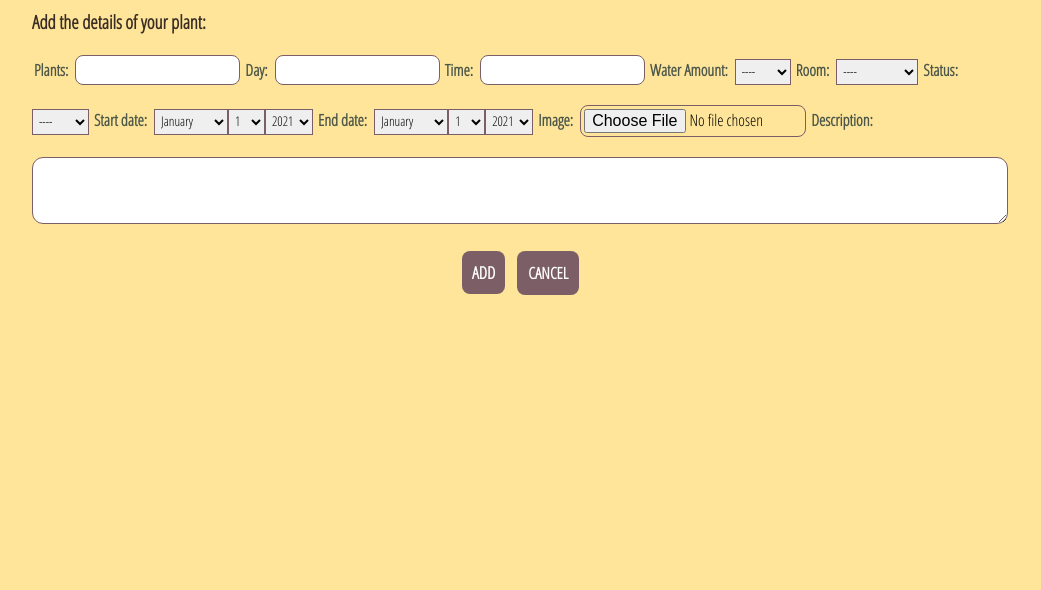
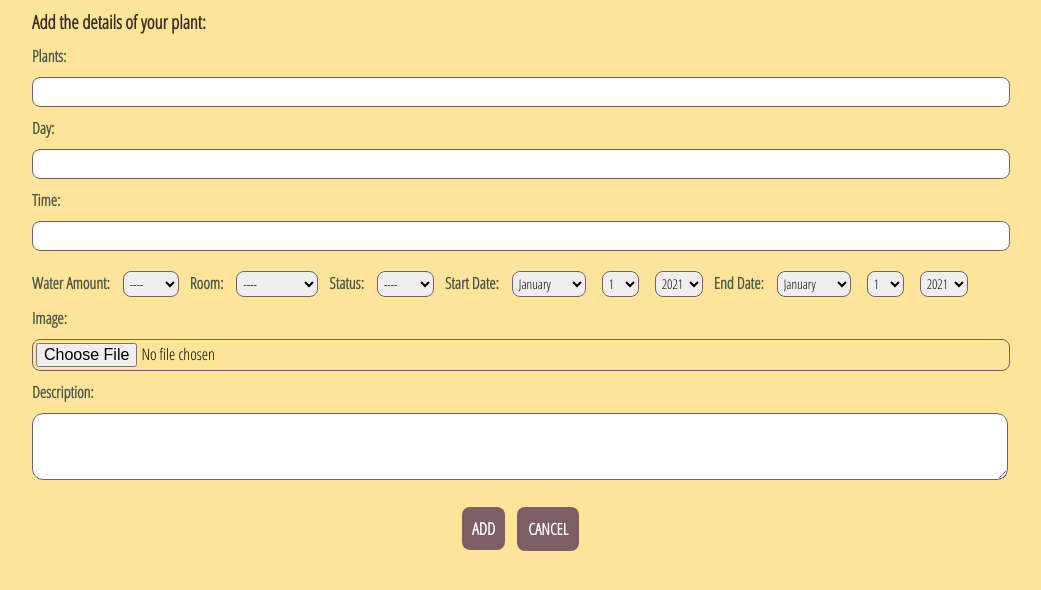
Before and after one commit to MJOSHI5/Water_Plants_Solo_Projects, a Django app: template water_plant_app/templates/add-plant.html in a window 1280 px wide. Shown: the part 83-673 px from the top of the page, without its empty margins (123-1164 px from the left). Run offline with Django 3.2, Linux system fonts and the light colour scheme; the template is opened without the code that fills it: values that come from a table or form of the project are taken from there, others are empty.

Commit message:
Updated favicon img, forms.py, add-plant.html

```diff
--- a/water_plant_app/forms.py
+++ b/water_plant_app/forms.py
@@ -18,6 +18,8 @@ STATUS = [
     ('In Progress', 'Done'),
 ]
 
+
+
 class PlantForm(forms.Form):
     plants = forms.CharField()
     day = forms.CharField()
@@ -25,8 +27,8 @@ class PlantForm(forms.Form):
     quantity = forms.CharField(label = 'Water Amount', widget = forms.Select(choices = WATER_AMOUNT))
     room = forms.CharField(label ='Room', widget = forms.Select(choices = ROOM))
     status = forms.CharField(label ='Status', widget = forms.Select(choices = STATUS))
-    start_date = forms.DateTimeField(widget = forms.SelectDateWidget)
-    end_date = forms.DateTimeField(widget = forms.SelectDateWidget)
+    start_date = forms.DateTimeField(label= 'Start Date', widget = forms.SelectDateWidget)
+    end_date = forms.DateTimeField(label = 'End Date', widget = forms.SelectDateWidget)
     image = forms.ImageField()
     description = forms.CharField(widget=forms.Textarea)
 
--- a/water_plant_app/static/CSS/style.css
+++ b/water_plant_app/static/CSS/style.css
@@ -14,6 +14,12 @@ body{
 .img{
     width:100px;
 }
+
+li{
+    list-style: none;
+}
+
+
 
 #all, #add{
     width:970px;
@@ -372,7 +378,7 @@ a{
 
 .imgage label{
     margin-right:5px;
-    padding:2px;
+
 }
 
 
@@ -392,6 +398,7 @@ a{
     padding:3px;
     border-radius: 8px;
     border:solid 1px #7C5E67;
+    width:100%;
 }
 
 
@@ -498,6 +505,10 @@ select{
     margin-bottom:10px;
     margin-top:10px;
     padding:2px;
+    border-radius: 8px;
+    display:inline-block;
+    margin-left:8px;
+    margin-right:8px;
     border:solid 1px #7C5E67;
 
 }
--- a/water_plant_app/templates/add-plant.html
+++ b/water_plant_app/templates/add-plant.html
@@ -43,7 +43,9 @@
 
 
 
-                    {{plant_form}}
+                    {{plant_form.as_table}}
+
+
 
 
 
```
Also changed, not shown: db.sqlite3, water_plant_app/static/img/Favicon.svg.
